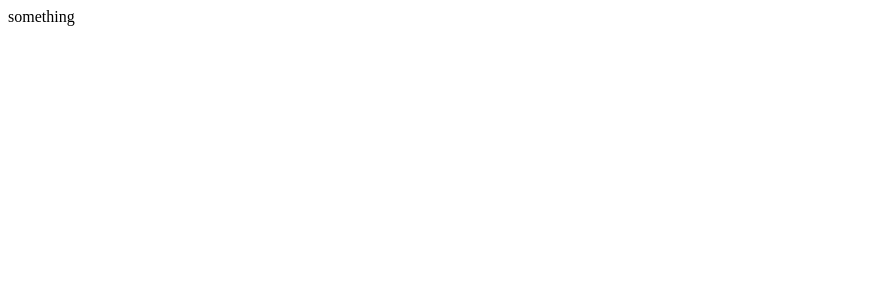
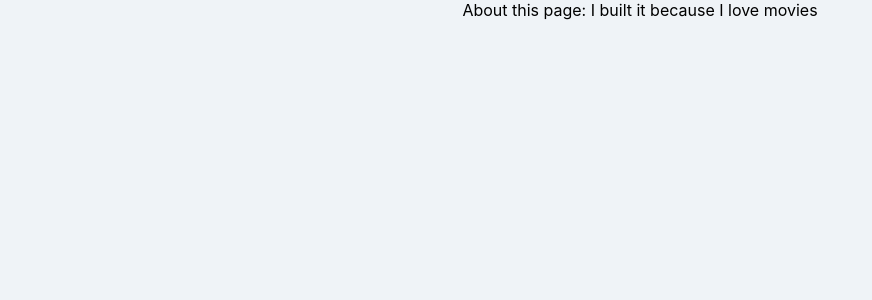
Before and after one commit to ptah0414/movie_app_2020, a React (Create React App) app: page /#/about in a window 1280 px wide. Shown: the top 300 px of the page, without its empty margins (0-872 px from the left). Built offline with nearby package versions, Linux system fonts and the light colour scheme.

Commit message:
#6.1 Building the Router

```diff
--- a/src/App.js
+++ b/src/App.js
@@ -1,7 +1,15 @@
 import React from "react";
+import { HashRouter, Route } from "react-router-dom";
+import Home from "./routes/Home";
+import About from "./routes/About";
 
 function App() {
-  return <span>something</span>;
+  return (
+    <HashRouter>
+      <Route path="/" exact={true} component={Home}></Route>
+      <Route path="/about" component={About}></Route>
+    </HashRouter>
+  );
 }
 
 export default App;
--- a/src/routes/About.js
+++ b/src/routes/About.js
@@ -0,0 +1,7 @@
+import React from "react";
+
+function About() {
+  return <span>About this page: I built it because I love movies</span>;
+}
+
+export default About;
```
